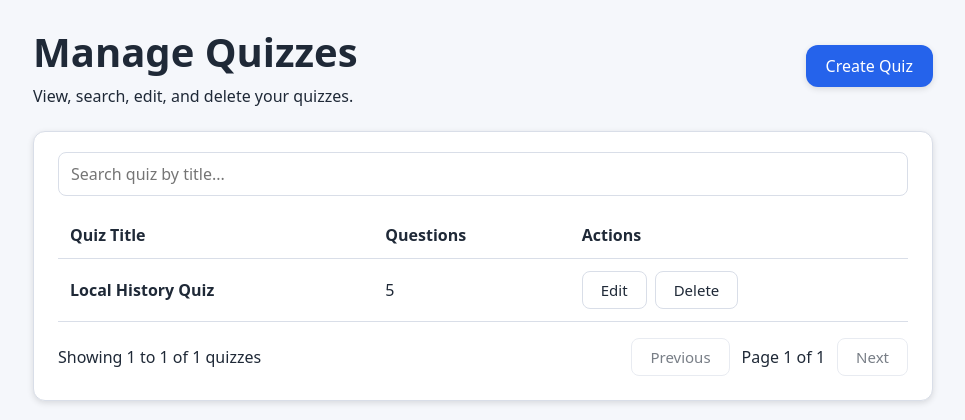
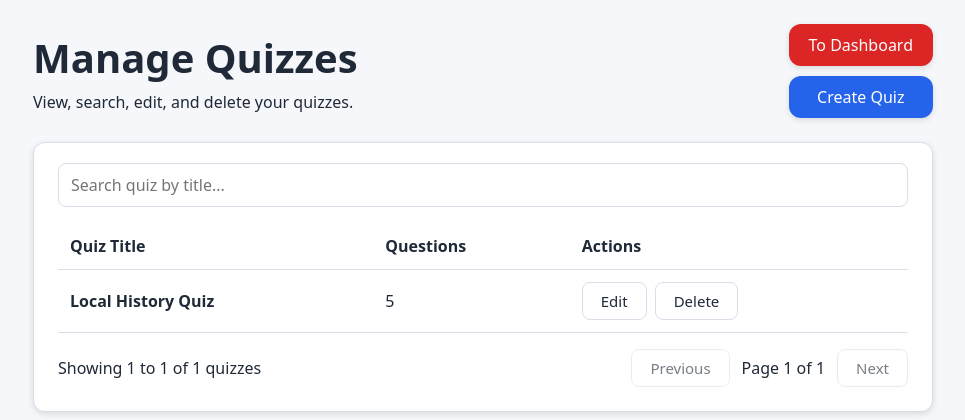
Before and after one commit to lostVeins27/quiz-maker-local-host, a Flask app: page /manage-quiz in a window 1280 px wide. Shown: the top 420 px of the page, without its empty margins (157-1122 px from the left). Run offline with Flask 3, Linux system fonts and the light colour scheme; a user stored in the database is signed in.

Commit message:
added to-dashboard button inside manage-quiz page

```diff
--- a/static/manage-quiz.css
+++ b/static/manage-quiz.css
@@ -62,13 +62,22 @@
   margin: 0;
 }
 
-/*create quiz link (same style as the save quiz button)*/
-#create-quiz-link {
+/*the two buttons on the right, one above the other*/
+#header-actions {
+  display: flex;
+  flex-direction: column;
   flex-shrink: 0;
+  gap: 10px;
+}
+
+/*create quiz and to dashboard links (same style as the save quiz button)*/
+#create-quiz-link,
+#dashboard-link {
   padding: 10px 20px;
   font-size: 16px;
   font-weight: 500;
   color: #fff;
+  text-align: center;
   text-decoration: none;
   background: var(--primary);
   border-radius: 12px;
@@ -82,8 +91,19 @@
   box-shadow: 0 4px 12px rgba(0, 0, 0, 0.18);
 }
 
-#create-quiz-link:active {
+#create-quiz-link:active,
+#dashboard-link:active {
   transform: translateY(1px);
+}
+
+/*to dashboard link is red (same red as the confirm delete button)*/
+#dashboard-link {
+  background: #dc2626;
+}
+
+#dashboard-link:hover {
+  background: #b91c1c;
+  box-shadow: 0 4px 12px rgba(0, 0, 0, 0.18);
 }
 
 /*notice when the quiz list is not connected (the JavaScript hides it when it is)*/
@@ -368,10 +388,6 @@ a:focus-visible {
     font-size: 28px;
   }
 
-  #create-quiz-link {
-    text-align: center;
-  }
-
   #quiz-list-section {
     padding: 16px;
   }
--- a/static/manage-quiz.js
+++ b/static/manage-quiz.js
@@ -20,6 +20,9 @@ function getEditPageUrl(quizId) {
 // The page that creates a quiz.
 const CREATE_QUIZ_PAGE_URL = "/create-quiz";
 
+// The dashboard page.
+const DASHBOARD_PAGE_URL = "/dashboard";
+
 // How many quizzes are shown on one page.
 const QUIZZES_PER_PAGE = 10;
 
@@ -36,6 +39,7 @@ const SAMPLE_QUIZZES = [
 // Find each element on the page once, then reuse these variables.
 const apiStatusNotice = document.getElementById("api-status-notice");
 const createQuizLink = document.getElementById("create-quiz-link");
+const dashboardLink = document.getElementById("dashboard-link");
 const searchInput = document.getElementById("quiz-search");
 const quizTable = document.getElementById("quiz-table");
 const quizTableBody = document.getElementById("quiz-table-body");
@@ -321,8 +325,9 @@ deleteDialog.addEventListener("cancel", (event) => {
   }
 });
 
-// When the page loads: set the create quiz link, then load the quizzes.
+// When the page loads: set the header links, then load the quizzes.
 createQuizLink.href = CREATE_QUIZ_PAGE_URL;
+dashboardLink.href = DASHBOARD_PAGE_URL;
 setVisible(apiStatusNotice, !QUIZ_LIST_ENDPOINT);
 
 if (QUIZ_LIST_ENDPOINT) {
--- a/templates/manage-quiz.html
+++ b/templates/manage-quiz.html
@@ -17,7 +17,11 @@
           <h1 id="page-title">Manage Quizzes</h1>
           <p id="page-description">View, search, edit, and delete your quizzes.</p>
         </div>
-        <a id="create-quiz-link" href="#">Create Quiz</a>
+        <!--buttons on the right: to dashboard on top, create quiz below-->
+        <div id="header-actions">
+          <a id="dashboard-link" href="#">To Dashboard</a>
+          <a id="create-quiz-link" href="#">Create Quiz</a>
+        </div>
       </header>
 
       <!--notice shown by the JavaScript when the quiz list is not connected yet-->
@@ -78,6 +82,6 @@
       </div>
     </dialog>
 
-    <script src="{{url_for('static', filename='manage-quiz.js')}}" defer></script>
+    <script src="{{ url_for('static', filename='manage-quiz.js') }}" defer></script>
   </body>
 </html>
```
Also changed, not shown: quizdb.db.
